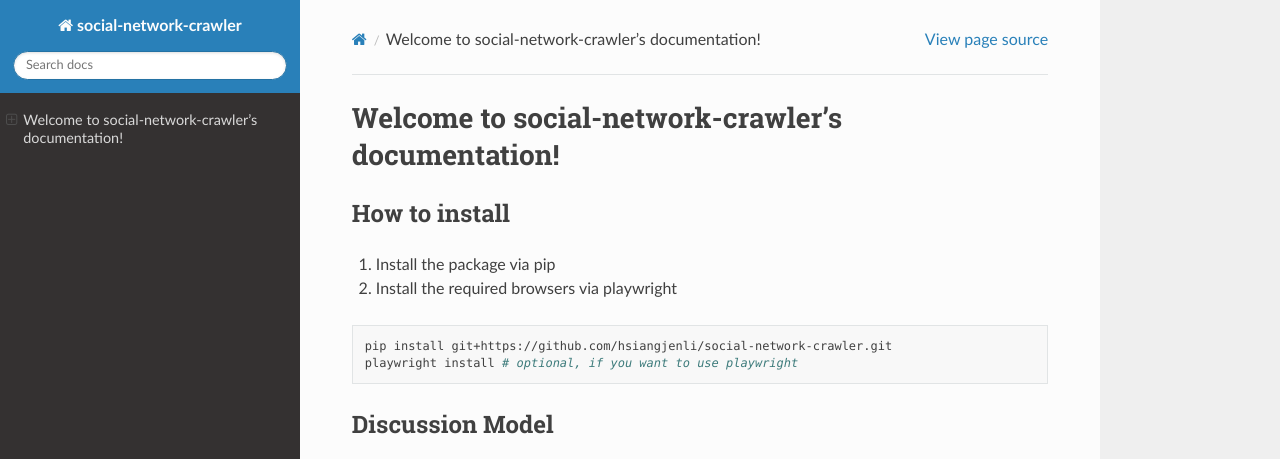
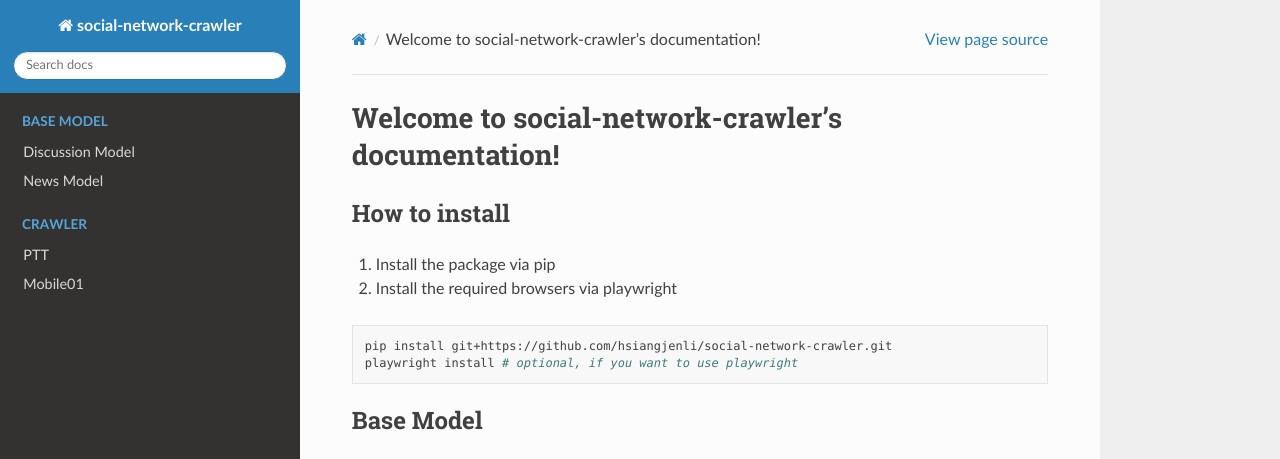
Before and after one commit to hsiangjenli/social-network-crawler, a Sphinx documentation site: the page built from source/index.rst, in a window 1280 px wide and 1054 px high. Shown: the top 459 px of the window. Built offline with Sphinx 7.4.7 and the Read the Docs theme 2.0.0, drawn with Linux system fonts in a browser that asks for light colours; some of the changed lines change nothing that is shown; some of the changed text lies outside the part shown.

Commit message:
docs: Add toctree navigation for base model and crawler sections
Adds toctree navigation for base model and crawler sections in documentation.

```diff
--- a/source/index.rst
+++ b/source/index.rst
@@ -17,19 +17,17 @@
    pip install git+https://github.com/hsiangjenli/social-network-crawler.git
    playwright install # optional, if you want to use playwright
 
-Discussion Model
-----------------
-.. autopydantic_model:: SNC.base.Discussion
-   :model-erdantic-figure: True
-   :model-erdantic-figure-collapsed: False
 
-PTT
----
-.. autoclass:: SNC.PTT
-   :members:
+.. toctree::
+   :glob:
+   :caption: Base Model
+   :maxdepth: 1
 
+   base_model
 
-Mobile01
---------
-.. autoclass:: SNC.Mobile01
-   :members:
+.. toctree::
+   :glob:
+   :caption: Crawler
+   :maxdepth: 1
+
+   crawler
```
